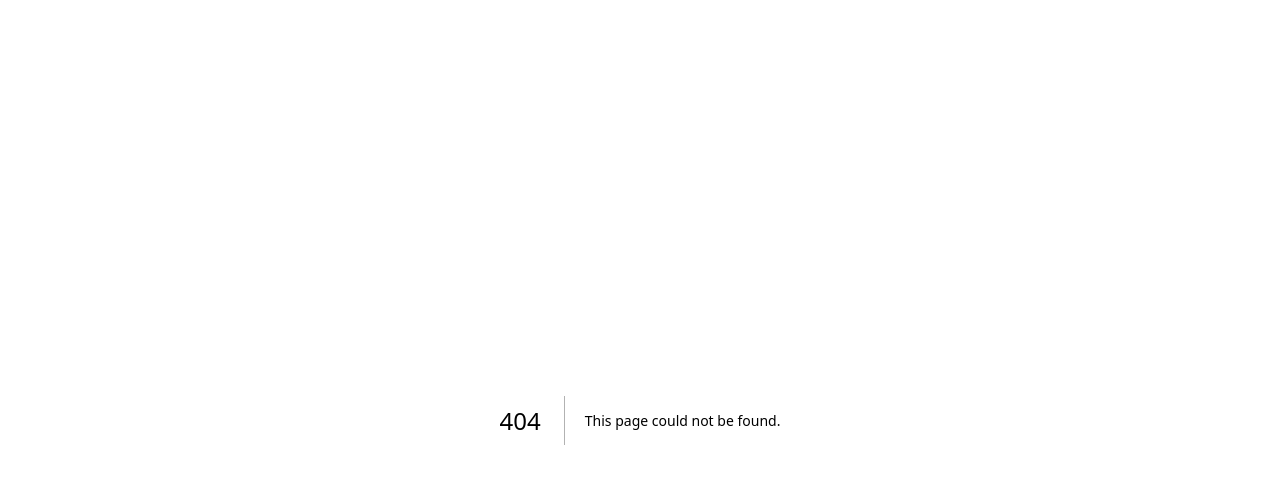
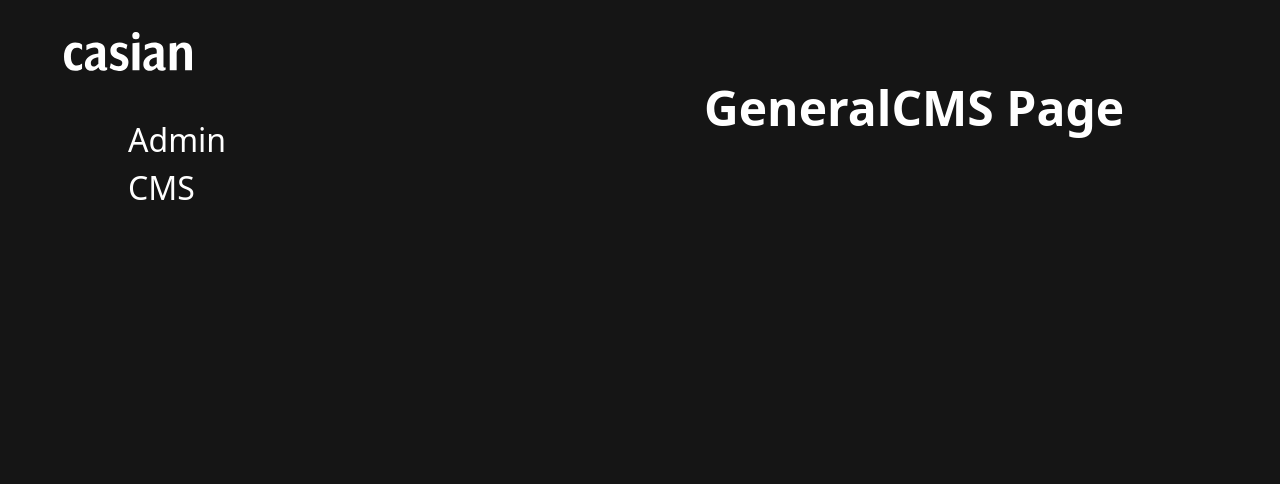
Before and after one commit to CasianLW/portfolio-casian-react-typecript-cms, a Next.js app: page /admin/general in a window 1280 px wide. Before the commit this address had no page. Shown: the top 484 px of the page. Built offline with nearby package versions, Linux system fonts and the light colour scheme.

Commit message:
Dev general base page component

```diff
--- /dev/null
+++ b/pages/admin/general/index.tsx
@@ -0,0 +1,32 @@
+import { Seo } from '@/cas-types'
+import AdminNavComponent, { AdminNavLinkEnum } from '@/components/nav/admin'
+import SeoComponent from '@/components/shared/seo-component'
+import { useAdminNavSettingsContext } from '@/context/admin-nav-settings-context'
+import AdminLayoutComponent from '@/layout/admin'
+import { NextPage } from 'next'
+import { useEffect } from 'react'
+
+interface Props {
+  seo: Seo
+}
+
+const GeneralCMS: NextPage<Props> = () => {
+  const { setActiveNavLink } = useAdminNavSettingsContext()
+  useEffect(() => {
+    setActiveNavLink(AdminNavLinkEnum.General)
+  }, [setActiveNavLink])
+
+  return (
+    <AdminLayoutComponent>
+      <>
+        <SeoComponent seo={{ title: 'General CMS', description: 'General: Settings and other infos' }} />
+        <header className="top-header-admin lateral-space">
+          <h1 className="main-title">GeneralCMS Page</h1>
+        </header>
+        <section className="admin-content"></section>
+      </>
+    </AdminLayoutComponent>
+  )
+}
+
+export default GeneralCMS
```
